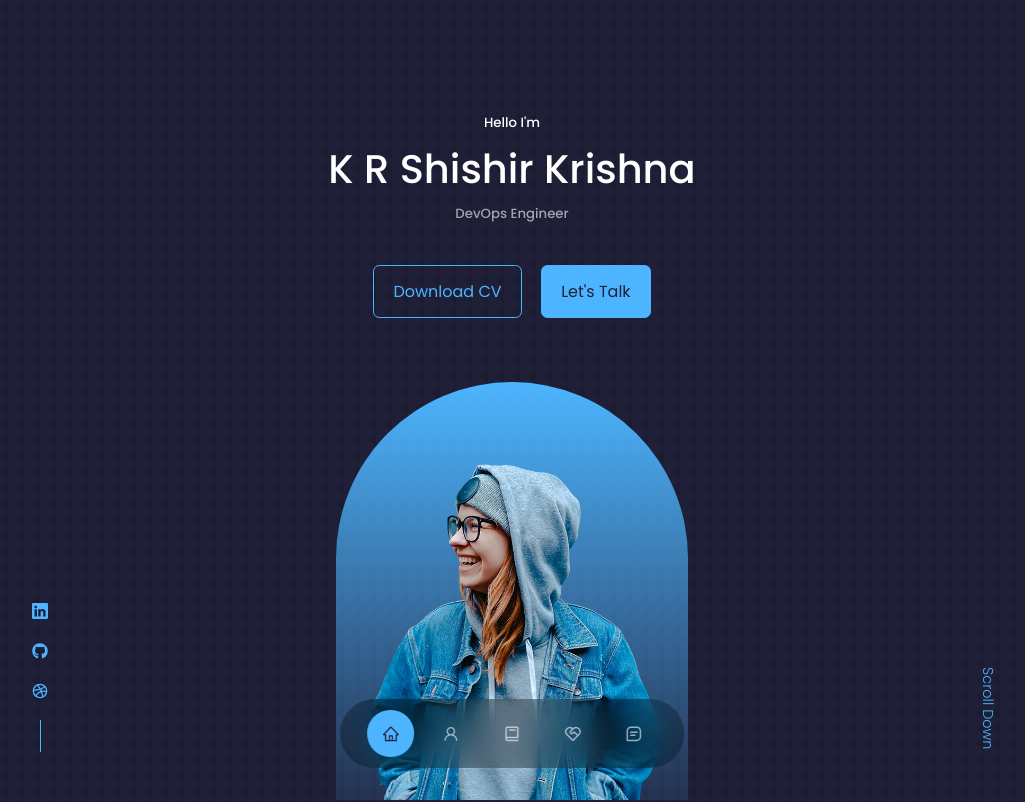
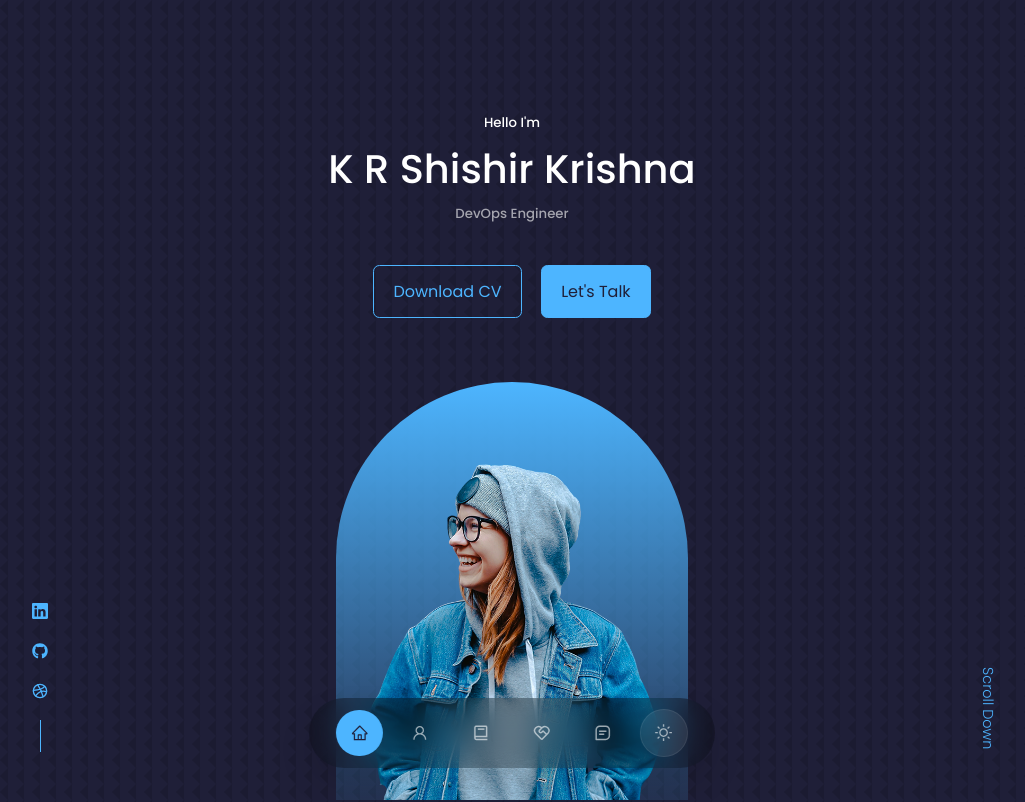
Before and after one commit to shishir-krishna-101/Portfolio-Website, a React (Create React App) app: page / in a window 1280 px wide. Shown: the top 802 px of the page, without its empty margins (128-1153 px from the left). Built offline with nearby package versions, Linux system fonts and the light colour scheme.

Commit message:
Add light/dark theme toggle

```diff
--- a/src/App.jsx
+++ b/src/App.jsx
@@ -1,4 +1,4 @@
-import React from "react";
+import React, { useEffect, useState } from "react";
 import Header from './components/header/Header';
 import Nav from './components/nav/Nav';
 import About from './components/about/About';
@@ -10,10 +10,24 @@ import Contact from './components/contact/Contact';
 import Footer from './components/footer/Footer';
 
 const App = () => {
-  return(
+  const [theme, setTheme] = useState(() => {
+    const savedTheme = localStorage.getItem('theme');
+    return savedTheme || 'dark';
+  });
+
+  useEffect(() => {
+    document.documentElement.setAttribute('data-theme', theme);
+    localStorage.setItem('theme', theme);
+  }, [theme]);
+
+  const toggleTheme = () => {
+    setTheme((prevTheme) => (prevTheme === 'dark' ? 'light' : 'dark'));
+  };
+
+  return (
     <>
-      <Header/>
-      <Nav />
+      <Header />
+      <Nav theme={theme} onToggleTheme={toggleTheme} />
       <About />
       <Experience />
       <Services />
@@ -22,7 +36,7 @@ const App = () => {
       <Contact />
       <Footer />
     </>
-  )
+  );
 };
 
 export default App;
--- a/src/components/nav/Nav.jsx
+++ b/src/components/nav/Nav.jsx
@@ -1,19 +1,20 @@
 import React from "react";
 import { useState } from "react";
 import "./nav.css";
-import { AiOutlineHome } from "react-icons/ai";
-import { AiOutlineUser } from "react-icons/ai";
-import { BiBook } from "react-icons/bi";
+import { AiOutlineHome, AiOutlineMoon, AiOutlineSun, AiOutlineUser } from "react-icons/ai";
+import { BiBook, BiMessageSquareDetail } from "react-icons/bi";
 import { RiServiceLine } from "react-icons/ri";
-import { BiMessageSquareDetail } from "react-icons/bi";
 
-const Nav = () => {
+const Nav = ({ theme, onToggleTheme }) => {
   const [activeNav, setActiveNav] = useState("#main");
+
   return (
     <nav>
       <a
         href="#main"
-        onClick={() => setActiveNav("#main")} className={activeNav === "#main" ? "active" : ""} >
+        onClick={() => setActiveNav("#main")}
+        className={activeNav === "#main" ? "active" : ""}
+      >
         <AiOutlineHome />
       </a>
       <a
@@ -23,19 +24,35 @@ const Nav = () => {
       >
         <AiOutlineUser />
       </a>
-      <a href="#experience" onClick={() => setActiveNav("#experience")}
+      <a
+        href="#experience"
+        onClick={() => setActiveNav("#experience")}
         className={activeNav === "#experience" ? "active" : ""}
       >
         <BiBook />
       </a>
-      <a href="#services" onClick={() => setActiveNav("#services")}
-        className={activeNav === "#services" ? "active" : ""}>
+      <a
+        href="#services"
+        onClick={() => setActiveNav("#services")}
+        className={activeNav === "#services" ? "active" : ""}
+      >
         <RiServiceLine />
       </a>
-      <a href="#contact" onClick={() => setActiveNav("#contact")}
-        className={activeNav === "#contact" ? "active" : ""}>
+      <a
+        href="#contact"
+        onClick={() => setActiveNav("#contact")}
+        className={activeNav === "#contact" ? "active" : ""}
+      >
         <BiMessageSquareDetail />
       </a>
+      <button
+        type="button"
+        className="theme-toggle"
+        onClick={onToggleTheme}
+        aria-label={theme === "dark" ? "Switch to light mode" : "Switch to dark mode"}
+      >
+        {theme === "dark" ? <AiOutlineSun /> : <AiOutlineMoon />}
+      </button>
     </nav>
   );
 };
--- a/src/components/nav/nav.css
+++ b/src/components/nav/nav.css
@@ -1,5 +1,5 @@
-nav{
-    background: rgb(0,0,0,0.3);
+nav {
+    background: var(--nav-bg);
     width: max-content;
     display: block;
     padding: 0.7rem 1.7rem;
@@ -9,25 +9,45 @@ nav{
     transform: translateX(-50%);
     bottom: 2rem;
     display: flex;
+    align-items: center;
     gap: 0.9rem;
     border-radius: 3rem;
     backdrop-filter: blur(15px);
+    box-shadow: 0 1rem 2rem rgba(0, 0, 0, 0.12);
 }
 
-nav a{
+nav a,
+.theme-toggle {
     background: transparent;
     padding: 0.9rem;
     border-radius: 50%;
     display: flex;
+    align-items: center;
+    justify-content: center;
     color: var(--color-light);
     font-size: 1.1rem;
+    transition: var(--transition);
+    cursor: pointer;
 }
 
-nav a:hover{
-    background: rgb(0,0,0,0.3);
+nav a:hover,
+.theme-toggle:hover {
+    background: var(--nav-hover);
 }
 
 nav a.active {
     background: var(--color-primary);
-    color: var(--color-bg) ;
+    color: var(--color-bg);
 }
+
+.theme-toggle {
+    background: var(--toggle-bg);
+    border: 1px solid rgba(255, 255, 255, 0.08);
+    width: 3rem;
+    height: 3rem;
+    padding: 0;
+}
+
+.theme-toggle svg {
+    font-size: 1.2rem;
+}
--- a/src/index.css
+++ b/src/index.css
@@ -17,12 +17,27 @@
     --color-primary-variant: rgba(77, 181, 255, 0.4);
     --color-white: #fff;
     --color-light: rgba(255, 255, 255, 0.6);
+    --nav-bg: rgba(0, 0, 0, 0.3);
+    --nav-hover: rgba(0, 0, 0, 0.3);
+    --toggle-bg: rgba(255, 255, 255, 0.08);
 
     --transition: all 400ms ease;
 
     --container-width-lg: 75%;
     --container-width-md: 86%;
     --container-width-sm: 90%;
+}
+
+:root[data-theme='light'] {
+    --color-bg: #f3f6fb;
+    --color-bg-variant: #dfeaf8;
+    --color-primary: #2563eb;
+    --color-primary-variant: rgba(37, 99, 235, 0.18);
+    --color-white: #1f2937;
+    --color-light: rgba(31, 41, 55, 0.7);
+    --nav-bg: rgba(255, 255, 255, 0.8);
+    --nav-hover: rgba(37, 99, 235, 0.08);
+    --toggle-bg: rgba(37, 99, 235, 0.08);
 }
 
 html {
@@ -40,10 +55,6 @@ body {
     line-height: 1.7;
     background-image: url(../src//assets/bg-texture.png);
 }
-
-
-
-
 
 .container {
     width: var(--container-width-lg);
```
